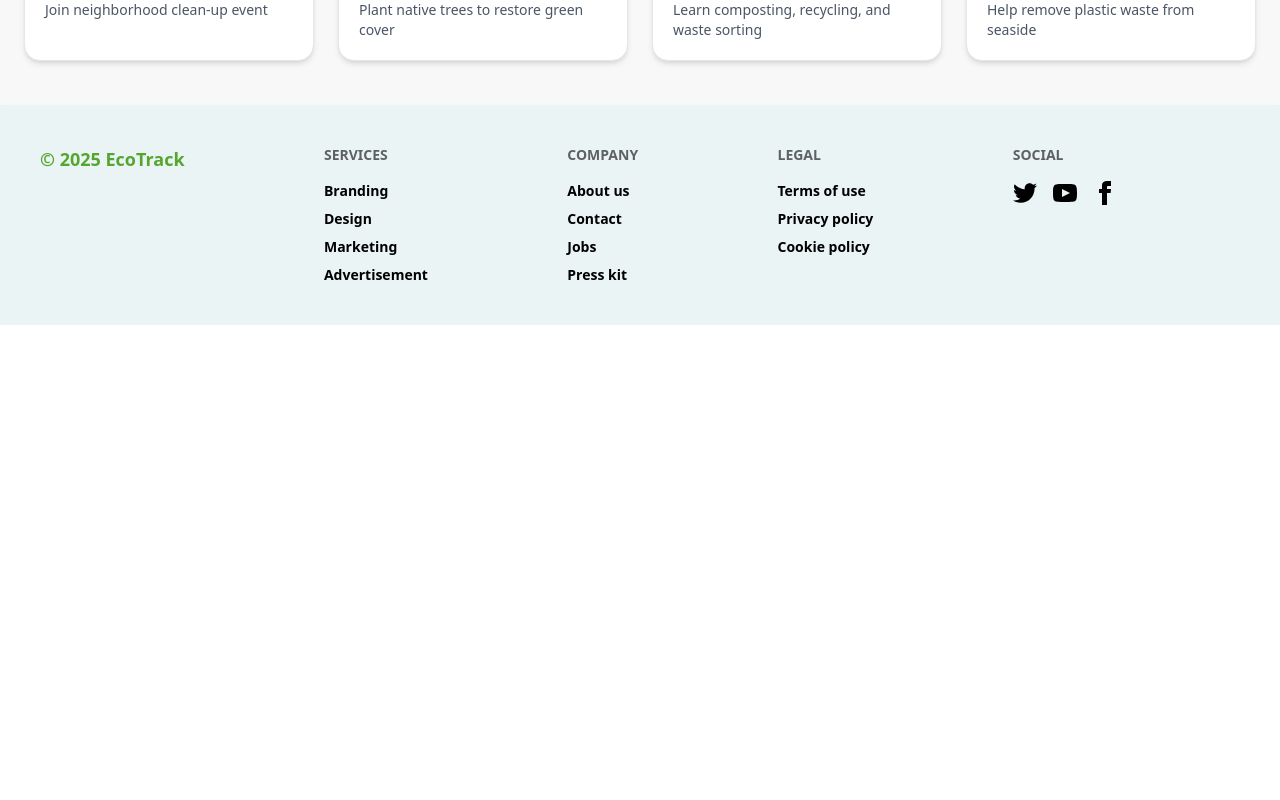
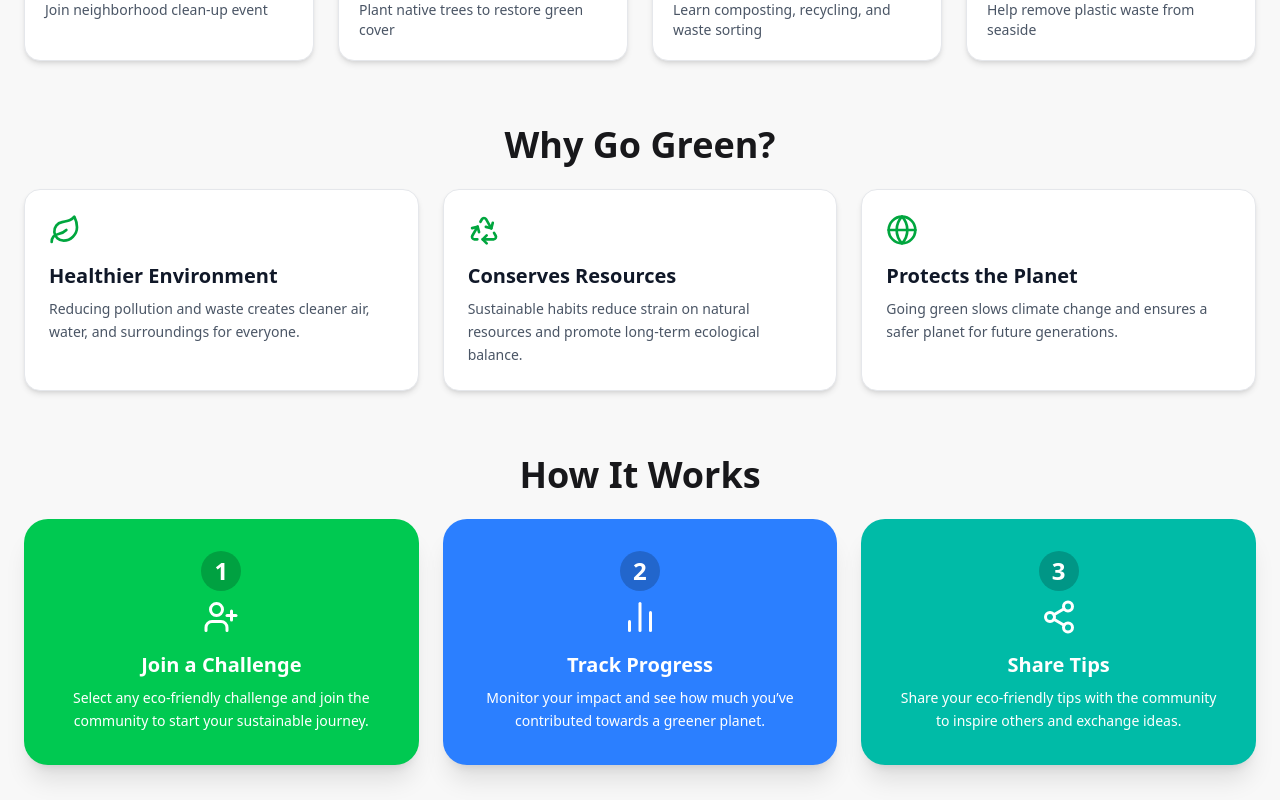
Before and after one commit to Md-Shahed-Chowdhury/A10-EcoTrack-Clientside, a React (Vite) app: page / in a window 1280 px wide. Shown: the part 2660-3460 px from the top of the page. Before the commit the page ends 2985 px from the top, so only its background shows below. Built offline with nearby package versions, Linux system fonts and the light colour scheme; no server answers.

Commit message:
10.Steps section added

```diff
--- a/src/components/ActiveChallenges.jsx
+++ b/src/components/ActiveChallenges.jsx
@@ -1,6 +1,6 @@
 import React, { useEffect, useState } from "react";
 import { NavLink } from "react-router";
-
+import { FaArrowRight } from "react-icons/fa";
 const handleViewChallenge = () => {
   // Logic to view challenge details
   console.log("View Challenge button clicked");
@@ -40,7 +40,7 @@ const ActiveChallenges = () => {
         </div>
       ))}
     </div>
-    <button className="btn btn-primary text-black hover:bg-base-300 "><NavLink to='/challenges'>View All Challenges</NavLink></button>
+    <button className="btn btn-primary text-black hover:bg-base-300 "><NavLink className={`flex  justify-center items-center gap-2`} to='/challenges'>View All Challenges<FaArrowRight /></NavLink></button>
     </div>
   );
 };
--- /dev/null
+++ b/src/components/Benefits.jsx
@@ -0,0 +1,47 @@
+import React from "react";
+import { Leaf, Recycle, Globe } from "lucide-react";
+
+// JSON data for 3 benefits given static by me
+const benefits = [
+  {
+    icon: <Leaf size={32} />,
+    title: "Healthier Environment",
+    description: "Reducing pollution and waste creates cleaner air, water, and surroundings for everyone.",
+  },
+  {
+    icon: <Recycle size={32} />,
+    title: "Conserves Resources",
+    description: "Sustainable habits reduce strain on natural resources and promote long-term ecological balance.",
+  },
+  {
+    icon: <Globe size={32} />,
+    title: "Protects the Planet",
+    description: "Going green slows climate change and ensures a safer planet for future generations.",
+  },
+];
+
+const Benefits = () => {
+  return (
+    <div className="flex flex-col justify-center items-center">
+      <h2 className=" text-3xl md:text-4xl font-bold">Why Go Green?</h2>
+      <div className="p-6 grid grid-cols-1 md:grid-cols-3 gap-6">
+      {benefits.map((item, index) => (
+        <div
+          key={index}
+          className="bg-white shadow-md rounded-2xl p-6 border border-gray-200 hover:shadow-lg transition"
+        >
+          <div className="text-green-600 mb-4">{item.icon}</div>
+
+          <h3 className="text-xl font-semibold text-gray-900 mb-2">
+            {item.title}
+          </h3>
+
+          <p className="text-gray-600 text-sm leading-relaxed">{item.description}</p>
+        </div>
+      ))}
+    </div>
+    </div>
+  );
+};
+
+export default Benefits;
--- /dev/null
+++ b/src/components/HowItWorks.jsx
@@ -0,0 +1,58 @@
+import React from "react";
+import { UserPlus, BarChart2, Share2 } from "lucide-react";
+
+const steps = [
+  {
+    icon: <UserPlus size={36} className="text-white" />,
+    title: "Join a Challenge",
+    description:
+      "Select any eco-friendly challenge and join the community to start your sustainable journey.",
+    step: 1,
+    bgColor: "bg-green-500",
+  },
+  {
+    icon: <BarChart2 size={36} className="text-white" />,
+    title: "Track Progress",
+    description:
+      "Monitor your impact and see how much you’ve contributed towards a greener planet.",
+    step: 2,
+    bgColor: "bg-blue-500",
+  },
+  {
+    icon: <Share2 size={36} className="text-white" />,
+    title: "Share Tips",
+    description:
+      "Share your eco-friendly tips with the community to inspire others and exchange ideas.",
+    step: 3,
+    bgColor: "bg-teal-500",
+  },
+];
+
+const HowItWorks = () => {
+  return (
+    <div className="flex flex-col justify-center items-center">
+      <h2 className=" text-3xl md:text-4xl font-bold">How It Works</h2>
+      <div className="p-6 grid grid-cols-1 md:grid-cols-3 gap-6">
+        {steps.map((stepItem, index) => (
+          <div
+            key={index}
+            className={`${stepItem.bgColor} rounded-3xl p-8 flex flex-col items-center text-center shadow-xl transform transition hover:-translate-y-3 hover:scale-105`}
+          >
+            <div className="text-white text-2xl font-bold mb-2 rounded-full w-10 h-10 flex items-center justify-center bg-black/20">
+              {stepItem.step}
+            </div>
+            <div className="mb-4">{stepItem.icon}</div>
+            <h3 className="text-xl font-bold text-white mb-2">
+              {stepItem.title}
+            </h3>
+            <p className="text-white text-sm leading-relaxed">
+              {stepItem.description}
+            </p>
+          </div>
+        ))}
+      </div>
+    </div>
+  );
+};
+
+export default HowItWorks;
--- a/src/components/UpcomingEvents.jsx
+++ b/src/components/UpcomingEvents.jsx
@@ -20,7 +20,7 @@ const UpcomingEvents = () => {
 
   return (
     <div className="flex flex-col justify-center items-center">
-      <h2 className=" text-3xl md:text-4xl font-bold">Active Challenges</h2>
+      <h2 className=" text-3xl md:text-4xl font-bold">Upcoming Events</h2>
       <div className="grid grid-cols-1 md:grid-cols-2 lg:grid-cols-4 gap-6 p-6">
         {upcoming.map((event, index) => (
           <div
--- a/src/pages/Home.jsx
+++ b/src/pages/Home.jsx
@@ -4,7 +4,8 @@ import Statistics from '../components/Statistics';
 import ActiveChallenges from '../components/ActiveChallenges';
 import Tips from '../components/Tips';
 import UpcomingEvents from '../components/UpcomingEvents';
-
+import Benefits from '../components/Benefits';
+import HowItWorks from '../components/HowItWorks';
 const Home = () => {
     return (
         <div className="space-y-7 md:space-y-10">
@@ -13,6 +14,8 @@ const Home = () => {
             <ActiveChallenges></ActiveChallenges>
             <Tips></Tips>
             <UpcomingEvents></UpcomingEvents>
+            <Benefits></Benefits>
+            <HowItWorks></HowItWorks>
         </div>
     );
 };
```
